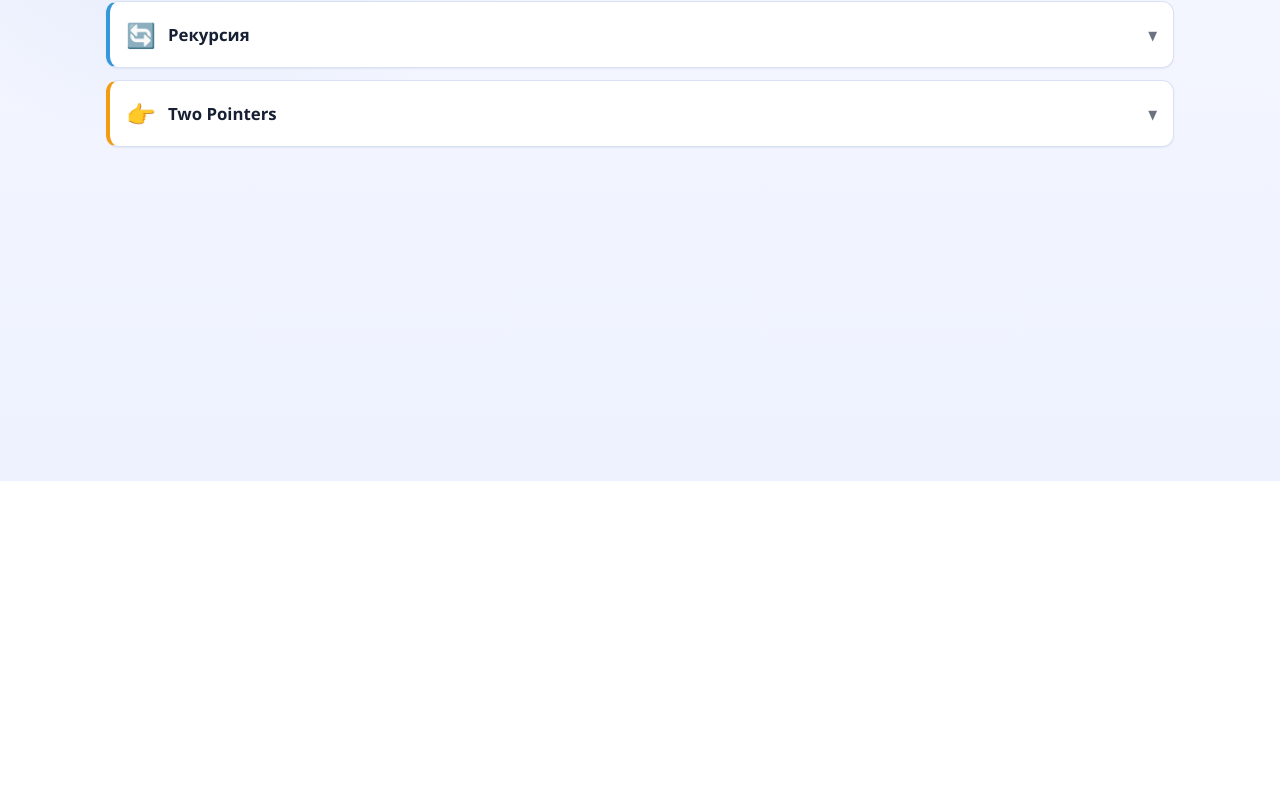
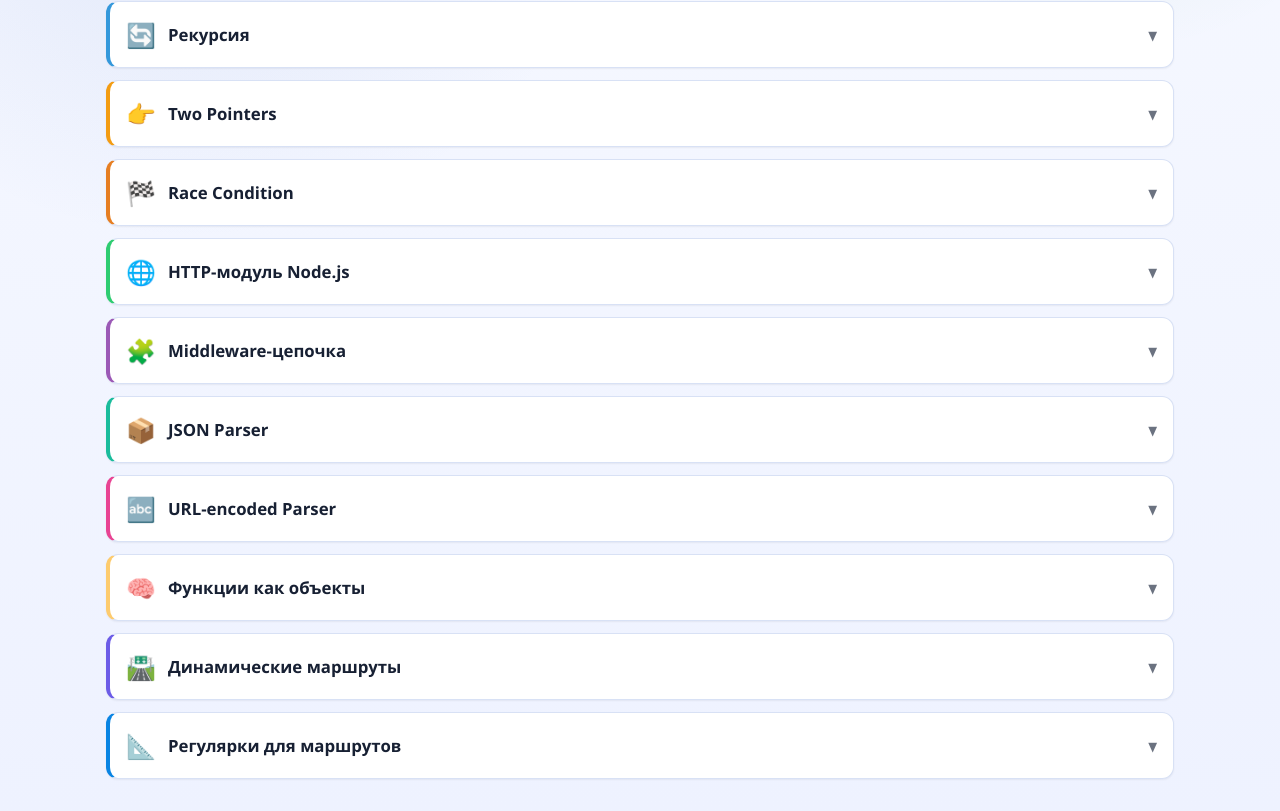
Before and after one commit to MikyViz/moosebroLab, a Vue app: page /programming in a window 1280 px wide. Shown: the part 319-1130 px from the top of the page. Before the commit the page ends 800 px from the top, so only its background shows below. Built offline with nearby package versions, Linux system fonts and the light colour scheme.

Commit message:
добавил то, что почерпнул из едж

```diff
--- a/src/data/programmingTopics.ts
+++ b/src/data/programmingTopics.ts
@@ -54,9 +54,6 @@ export const programmingBaseTopics: ProgrammingTopic[] = [
     complexity: 'O(n) при одном проходе',
     takeaway: 'Часто заменяет двойной цикл O(n²).',
   },
-]
-
-export const programmingExtraTopics: ProgrammingTopic[] = [
   {
     id: 10,
     title: 'Race Condition',
@@ -70,6 +67,103 @@ export const programmingExtraTopics: ProgrammingTopic[] = [
     code: `ALTER TABLE cart_items\nADD UNIQUE KEY unique_user_item (user_id, product_id);`,
     takeaway: 'Фронт снижает риск, БД гарантирует целостность.',
   },
+
+  // 🔥 НОВЫЕ ТЕМЫ
+
+  {
+    id: 11,
+    title: 'HTTP-модуль Node.js',
+    icon: '🌐',
+    color: '#2ecc71',
+    points: [
+      { label: 'Суть', text: 'Базовый модуль Node.js для создания серверов без Express.' },
+      { label: 'Потоки', text: 'Запросы и ответы — это streams, приходят кусками.' },
+      { label: 'Гибкость', text: 'Express — это просто удобная обёртка над http.' },
+    ],
+    code: `const http = require('http');\n\nconst server = http.createServer((req, res) => {\n  res.end('Hello');\n});\n\nserver.listen(3000);`,
+    takeaway: 'Понимание http-модуля даёт контроль над сервером на низком уровне.',
+  },
+  {
+    id: 12,
+    title: 'Middleware-цепочка',
+    icon: '🧩',
+    color: '#9b59b6',
+    points: [
+      { label: 'Суть', text: 'Функции, которые выполняются до обработчика маршрута.' },
+      { label: 'next()', text: 'Передаёт управление следующему middleware.' },
+      { label: 'Гибкость', text: 'Можно останавливать запрос, модифицировать req/res.' },
+    ],
+    code: `app.use((req, res, next) => {\n  console.log('Middleware');\n  next();\n});`,
+    takeaway: 'Middleware — фундамент Express и любого фреймворка.',
+  },
+  {
+    id: 13,
+    title: 'JSON Parser',
+    icon: '📦',
+    color: '#1abc9c',
+    points: [
+      { label: 'Проблема', text: 'Тело запроса приходит потоками, а не готовым объектом.' },
+      { label: 'Решение', text: 'Собрать chunks, дождаться конца, распарсить JSON.' },
+      { label: 'Использование', text: 'Добавляет req.body в фреймворк.' },
+    ],
+    code: `req.on('data', chunk => data += chunk);\nreq.on('end', () => req.body = JSON.parse(data));`,
+    takeaway: 'Это то, что делает express.json() под капотом.',
+  },
+  {
+    id: 14,
+    title: 'URL-encoded Parser',
+    icon: '🔤',
+    color: '#e84393',
+    points: [
+      { label: 'Формат', text: 'Строка вида key=value&key2=value2.' },
+      { label: 'Использование', text: 'HTML-формы по умолчанию отправляют URL-encoded.' },
+      { label: 'Парсинг', text: 'split("&"), split("="), decodeURIComponent.' },
+    ],
+    code: `const pairs = data.split('&');\nfor (const p of pairs) {\n  const [k, v] = p.split('=');\n  result[decodeURIComponent(k)] = decodeURIComponent(v);\n}`,
+    takeaway: 'Это аналог express.urlencoded().',
+  },
+  {
+    id: 15,
+    title: 'Функции как объекты',
+    icon: '🧠',
+    color: '#fdcb6e',
+    points: [
+      { label: 'Суть', text: 'В JS функция — это объект, ей можно добавлять свойства.' },
+      { label: 'Фреймворки', text: 'Express — это функция с методами (get, post, listen).' },
+      { label: 'Гибкость', text: 'Позволяет создавать собственные мини-фреймворки.' },
+    ],
+    code: `function app() {}\napp.get = () => {};\napp.listen = () => {};`,
+    takeaway: 'Понимание этого — ключ к созданию своих библиотек.',
+  },
+  {
+    id: 16,
+    title: 'Динамические маршруты',
+    icon: '🛣️',
+    color: '#6c5ce7',
+    points: [
+      { label: 'Суть', text: 'Маршрут содержит переменные части: /users/:id.' },
+      { label: 'Разбор', text: 'Сравнение частей пути, извлечение параметров.' },
+      { label: 'Результат', text: 'req.params = { id: "42" }.' },
+    ],
+    code: `const parts = path.split('/');\nif (routePart.startsWith(':')) params[name] = value;`,
+    takeaway: 'Это то, как Express делает req.params.',
+  },
+  {
+    id: 17,
+    title: 'Регулярки для маршрутов',
+    icon: '📐',
+    color: '#0984e3',
+    points: [
+      { label: 'Суть', text: 'Регулярки позволяют сопоставлять шаблон маршрута с URL.' },
+      { label: 'Параметры', text: '([^/]+) — динамическая часть пути.' },
+      { label: 'Границы', text: '^ начало, $ конец строки.' },
+    ],
+    code: `^/users/([^/]+)$`,
+    takeaway: 'Регулярки — основа динамических маршрутов Express.',
+  },
+]
+
+export const programmingExtraTopics: ProgrammingTopic[] = [
   {
     id: 1,
     title: 'Сквозное шифрование',
```
